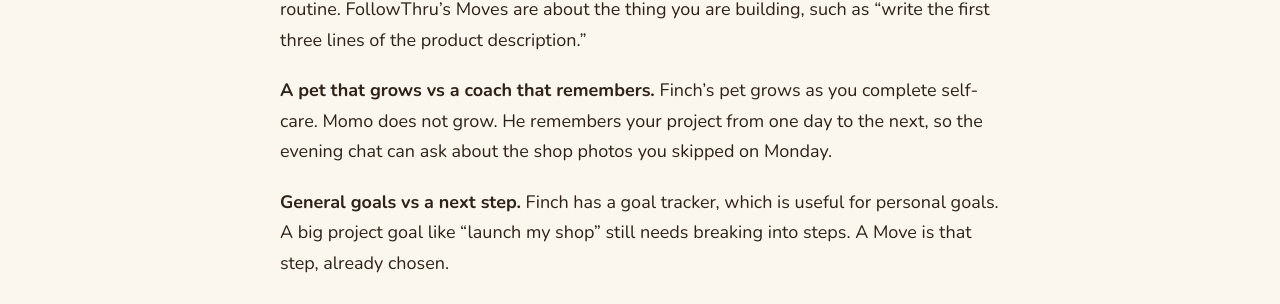
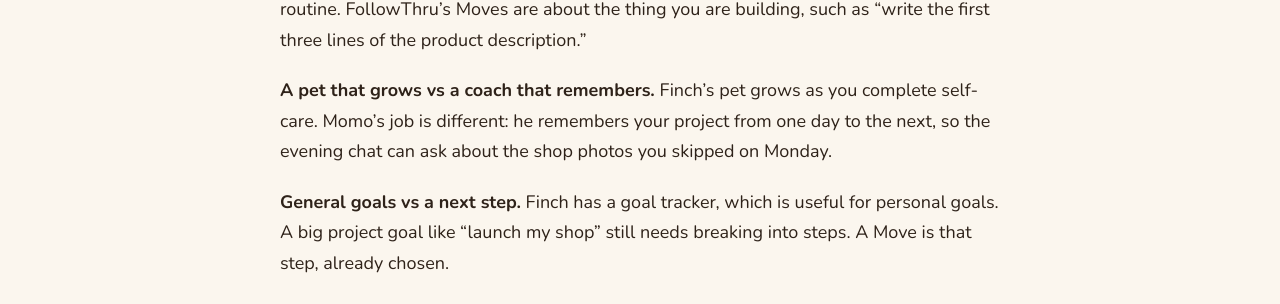
Before and after one commit to trielephant-star/followthru-legal, a Jekyll site: the page built from _posts/2026-11-18-followthru-vs-finch-side-projects.md, in a window 1280 px wide and 900 px high, scrolled down 2974 px. Shown: the part 182-486 px from the top of the window. Built offline with Jekyll 4.4.1, drawn with Linux system fonts in a browser that asks for light colours.

Commit message:
Reword Momo line
Co-Authored-By: Claude Sonnet 5.5 <noreply@anthropic.com>
Claude-Session: https://claude.ai/code/session_015SZ2uJ7Ti4fWieJy6xGXa3

```diff
--- a/_posts/2026-11-18-followthru-vs-finch-side-projects.md
+++ b/_posts/2026-11-18-followthru-vs-finch-side-projects.md
@@ -59,7 +59,7 @@ It is in free beta, so it is newer and less proven than a long-running app. It i
 
 **Looking after you vs moving a project.** Finch's tasks are about your mood, sleep and routine. FollowThru's Moves are about the thing you are building, such as "write the first three lines of the product description."
 
-**A pet that grows vs a coach that remembers.** Finch's pet grows as you complete self-care. Momo does not grow. He remembers your project from one day to the next, so the evening chat can ask about the shop photos you skipped on Monday.
+**A pet that grows vs a coach that remembers.** Finch's pet grows as you complete self-care. Momo's job is different: he remembers your project from one day to the next, so the evening chat can ask about the shop photos you skipped on Monday.
 
 **General goals vs a next step.** Finch has a goal tracker, which is useful for personal goals. A big project goal like "launch my shop" still needs breaking into steps. A Move is that step, already chosen.
 
```
